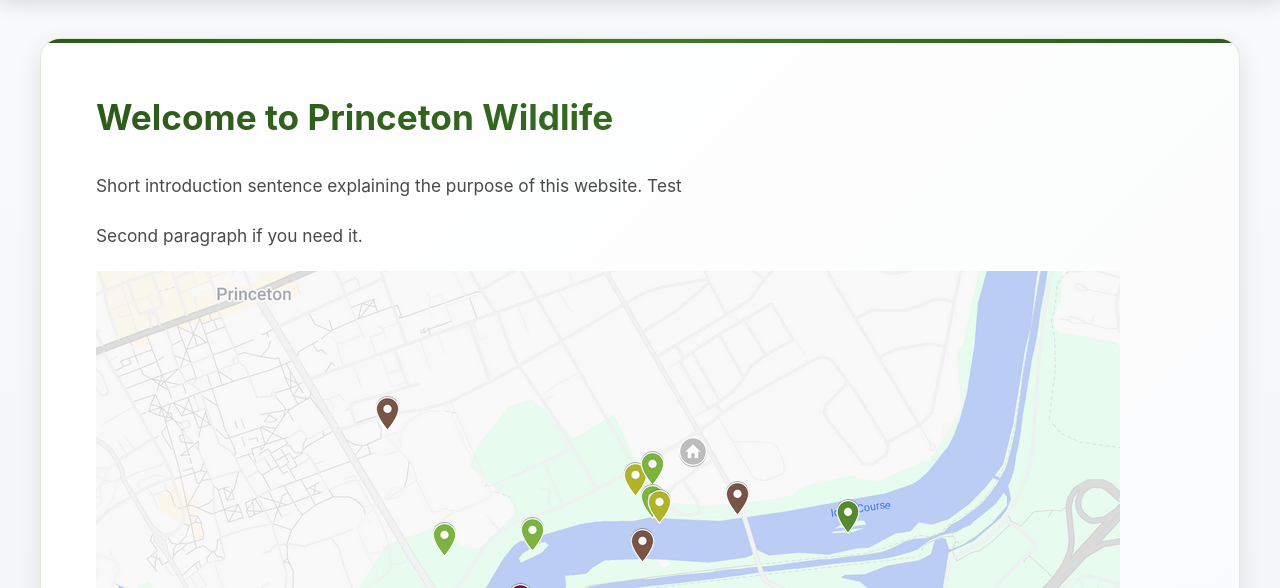
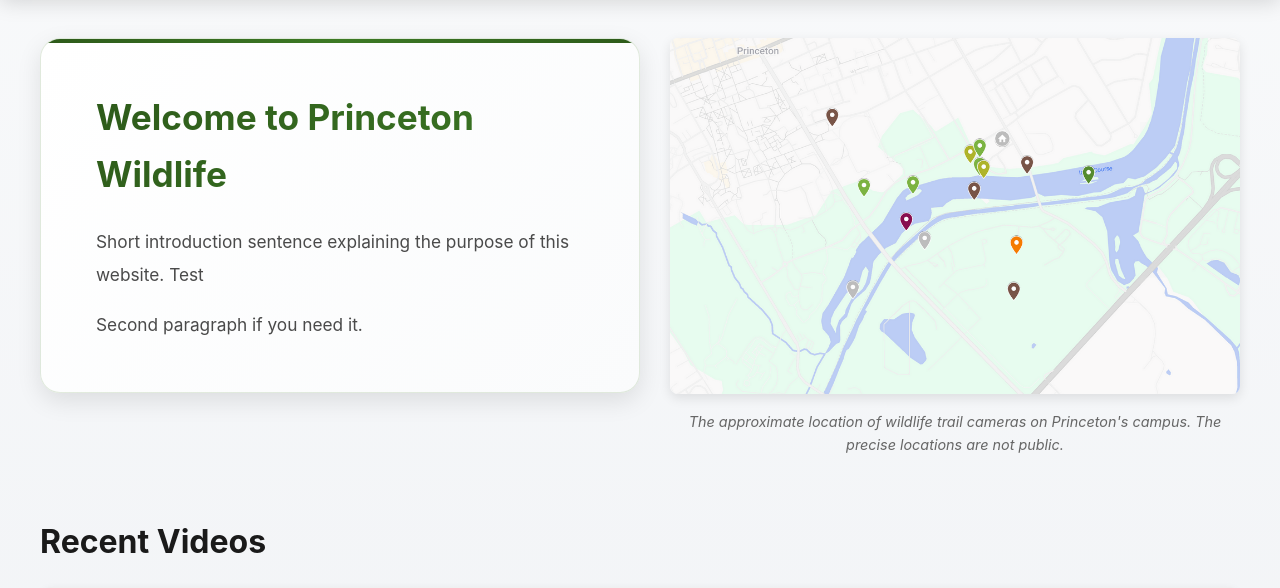
Before and after one commit to antkeyes/princeton_wildlife, a website: page index.html in a window 1280 px wide. Shown: the part 364-952 px from the top of the page. Drawn offline with Linux system fonts and the light colour scheme; no server answers.

Commit message:
map added to index.html

```diff
--- a/index.html
+++ b/index.html
@@ -25,15 +25,18 @@
     </header>
 
     <main class="container">
-        <section class="intro-section">
-            <h2>Welcome to Princeton Wildlife</h2>
-            <p>Short introduction sentence explaining the purpose of this website. Test</p>
-            <p>Second paragraph if you need it.</p>
+        <div class="intro-wrapper">
+            <section class="intro-section">
+                <h2>Welcome to Princeton Wildlife</h2>
+                <p>Short introduction sentence explaining the purpose of this website. Test</p>
+                <p>Second paragraph if you need it.</p>
+            </section>
+
             <div class="map-container">
                 <img src="princeton_wildlife_map.png" alt="Trail camera locations map" class="map-image">
                 <p class="map-caption">The approximate location of wildlife trail cameras on Princeton's campus. The precise locations are not public.</p>
             </div>
-        </section>
+        </div>
 
         <section id="videos-section">
             <h2 class="section-title">Recent Videos</h2>
--- a/styles.css
+++ b/styles.css
@@ -123,16 +123,24 @@
 }
 
 /* Introduction Section */
+.intro-wrapper {
+    display: flex;
+    gap: 30px;
+    margin-top: 40px;
+    margin-bottom: 60px;
+    align-items: flex-start;
+}
+
 .intro-section {
     background: linear-gradient(135deg, #ffffff 0%, #fafbfc 100%);
     padding: 50px 55px;
     border-radius: 20px;
     box-shadow: 0 8px 24px rgba(0,0,0,0.1);
-    margin-top: 40px;
-    margin-bottom: 60px;
     border: 1px solid rgba(61,122,37,0.15);
     position: relative;
     overflow: hidden;
+    flex: 1;
+    max-width: 50%;
 }
 
 .intro-section::before {
@@ -163,8 +171,30 @@
     margin-bottom: 18px;
 }
 
-.intro-section p:last-child {
+.intro-section p:last-of-type {
     margin-bottom: 0;
+}
+
+.map-container {
+    flex: 1;
+    display: flex;
+    flex-direction: column;
+    align-items: center;
+}
+
+.map-image {
+    width: 100%;
+    height: auto;
+    border-radius: 8px;
+    box-shadow: 0 4px 12px rgba(0,0,0,0.1);
+    margin-bottom: 16px;
+}
+
+.map-caption {
+    font-size: 0.9rem;
+    color: #666;
+    font-style: italic;
+    text-align: center;
 }
 
 .section-title {
```
Also changed, not shown: server.js (+16 -5 lines).
